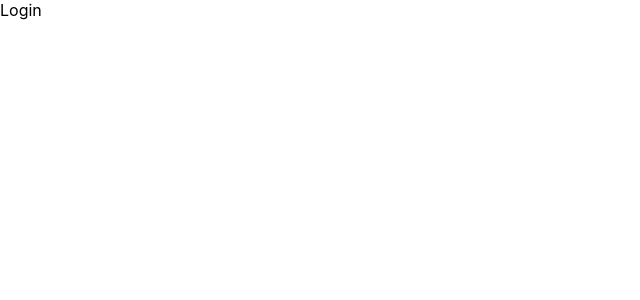
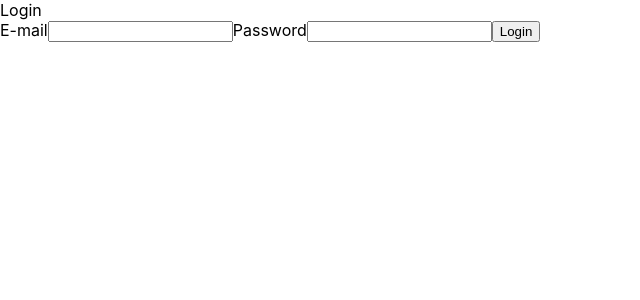
Before and after one commit to ivan-cardoso/travel-memories-app, a React (Create React App) app: page /login in a window 1280 px wide. Shown: the top 300 px of the page, without its empty margins (0-640 px from the left). Built offline with nearby package versions, Linux system fonts and the light colour scheme.

Commit message:
Login and Register Actions done

```diff
--- a/package.json
+++ b/package.json
@@ -3,6 +3,7 @@
   "version": "0.1.0",
   "private": true,
   "dependencies": {
+    "@react-oauth/google": "^0.6.1",
     "@reduxjs/toolkit": "^1.8.1",
     "@testing-library/jest-dom": "^5.16.3",
     "@testing-library/react": "^12.1.4",
--- a/src/store/actions/user.js
+++ b/src/store/actions/user.js
@@ -9,3 +9,12 @@ export const createUser = createAsyncThunk('CREATE_USER', async (values) => {
         console.log('ERR', error)
     }
 })
+
+export const loginUser = createAsyncThunk('LOGIN_USER', async (values)=> {
+    try {
+        const user = await Axios.post('api/user/signIn', values)
+        return user.data
+    } catch (error) {
+        console.log('ERR', error)
+    }
+})
--- a/src/views/Login/Login.jsx
+++ b/src/views/Login/Login.jsx
@@ -1,8 +1,44 @@
-import React from 'react'
+import React, { useState } from 'react'
+import { useDispatch } from 'react-redux'
+import { loginUser } from '../../store/actions/user'
 
 const Login = () => {
+
+  const dispatch = useDispatch()
+
+  const [values, setValues] = useState({})
+
+  const handleChange = (e) => {
+    const { name, value } = e.target
+    setValues({ ...values, [name]: value })
+  }
+
+  const handleSubmit = (e) => {
+    e.preventDefault()
+    dispatch(loginUser(values))
+      .then(res => {
+        console.log("RES", res)
+      })
+  }
+
   return (
-    <div>Login</div>
+    <>
+      <div> Login</div>
+      <form
+        onSubmit={handleSubmit}
+        onChange={handleChange}
+        action=""
+      >
+
+        <label htmlFor="email">E-mail</label>
+        <input type="email" name='email' />
+
+        <label htmlFor="password">Password</label>
+        <input type="password" name='password' />
+
+        <button type='submit'>Login</button>
+      </form>
+    </>
   )
 }
 
```
Also changed, not shown: src/hooks/useStorage.js (added, +11 -0 lines), 1 other file (tests, documents, lock files or other folders).
